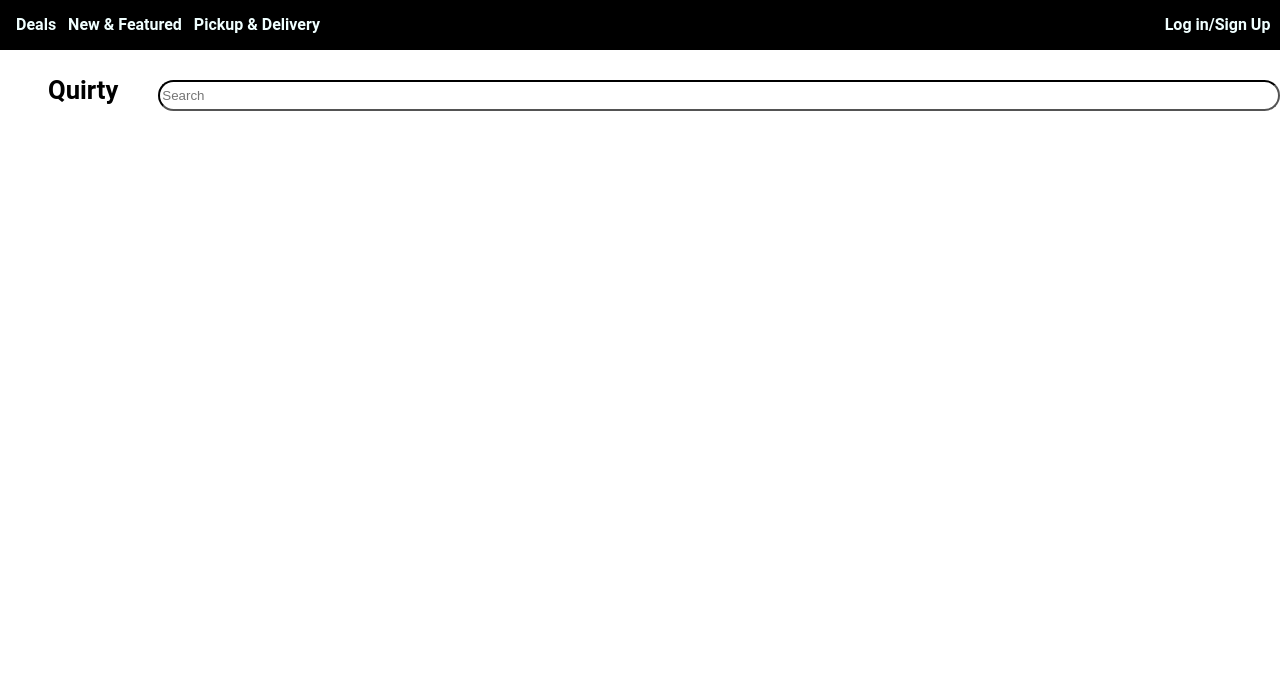
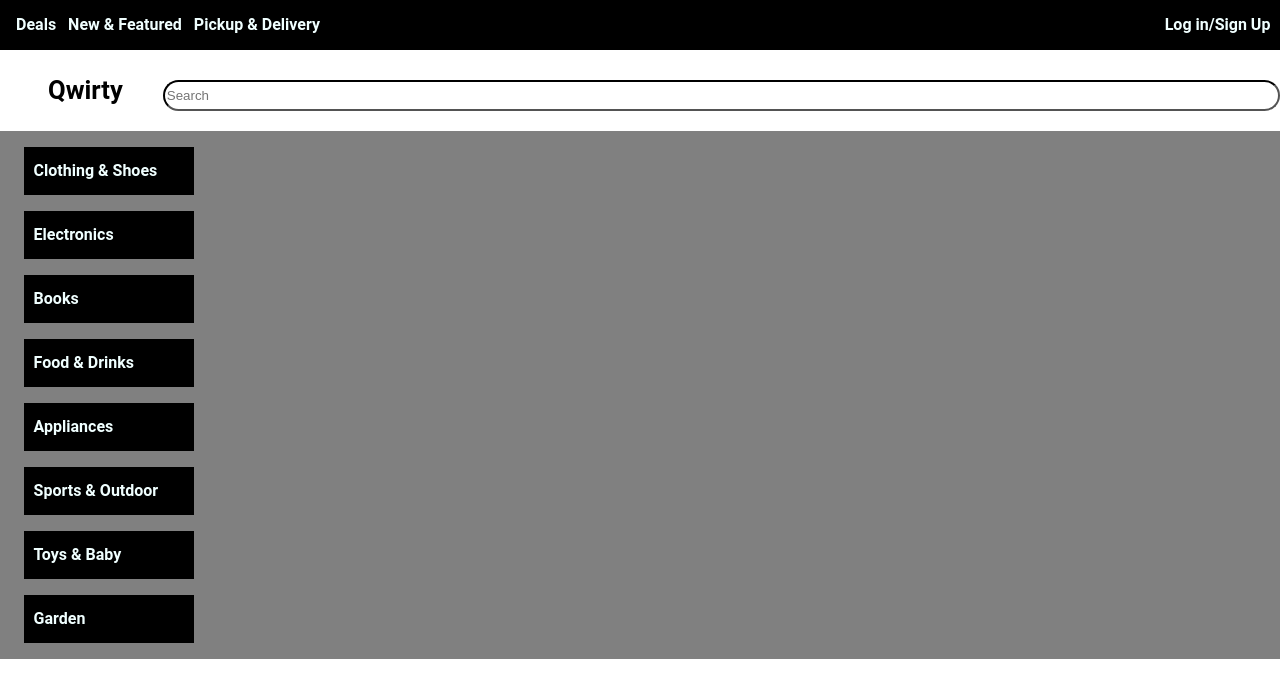
Before and after one commit to JaiVardhan316/Unit1.Review, a plain HTML site: page index.html in a window 1280 px wide. Drawn offline with Linux system fonts and the light colour scheme.

Commit message:
completed sidebar

```diff
--- a/index.html
+++ b/index.html
@@ -3,8 +3,9 @@
   <head>
     <meta charset="UTF-8" />
     <meta name="viewport" content="width=device-width, initial-scale=1.0" />
-    <title>Quirty</title>
+    <title>Qwirty</title>
     <link rel="stylesheet" href="navbar.css" />
+    <link rel="stylesheet" href="sidebar.css" />
   </head>
   <body>
     <header>
@@ -19,9 +20,30 @@
         </div>
       </nav>
       <div id="title">
-        <p class="title">Quirty</p>
+        <p class="title">Qwirty</p>
         <input class="search" type="text" placeholder="Search" />
       </div>
     </header>
+    <main>
+      <aside>
+        <ul class="sidebar">
+          <li>
+            <a href="/Clothing & Shoes" class="category">Clothing & Shoes</a>
+          </li>
+          <li><a href="/Electronics" class="category">Electronics</a></li>
+          <li><a href="/Books" class="category">Books</a></li>
+          <li><a href="/Food & Drinks" class="category">Food & Drinks</a></li>
+          <li><a href="/Appliances" class="category">Appliances</a></li>
+          <li>
+            <a href="/Sports & Outdoor" class="category">Sports & Outdoor</a>
+          </li>
+          <li><a href="/Toys & Baby" class="category">Toys & Baby</a></li>
+          <li><a href="/Garden" class="category">Garden</a></li>
+        </ul>
+      </aside>
+      <section>
+
+      </section>
+    </main>
   </body>
 </html>
--- /dev/null
+++ b/sidebar.css
@@ -0,0 +1,29 @@
+.sidebar {
+  display: flex;
+  flex-direction: column;
+  list-style: none;
+  padding: 1rem;
+  gap: 1rem;
+  margin-top: 0%;
+}
+
+.category {
+  color: azure;
+  background-color: black;
+  font-family: "Roboto", "Helvetica Neue", Helvetica, Arial, sans-serif;
+  font-weight: bold;
+  display: flex;
+  text-decoration: none;
+  height: 3rem;
+  width: 10rem;
+  align-items: center;
+  padding-left: 0.6rem;
+}
+
+.category:hover {
+  text-decoration: underline;
+}
+
+main {
+  background-color: gray;
+}
```
Also changed, not shown: navbar.css (line endings or trailing spaces).
